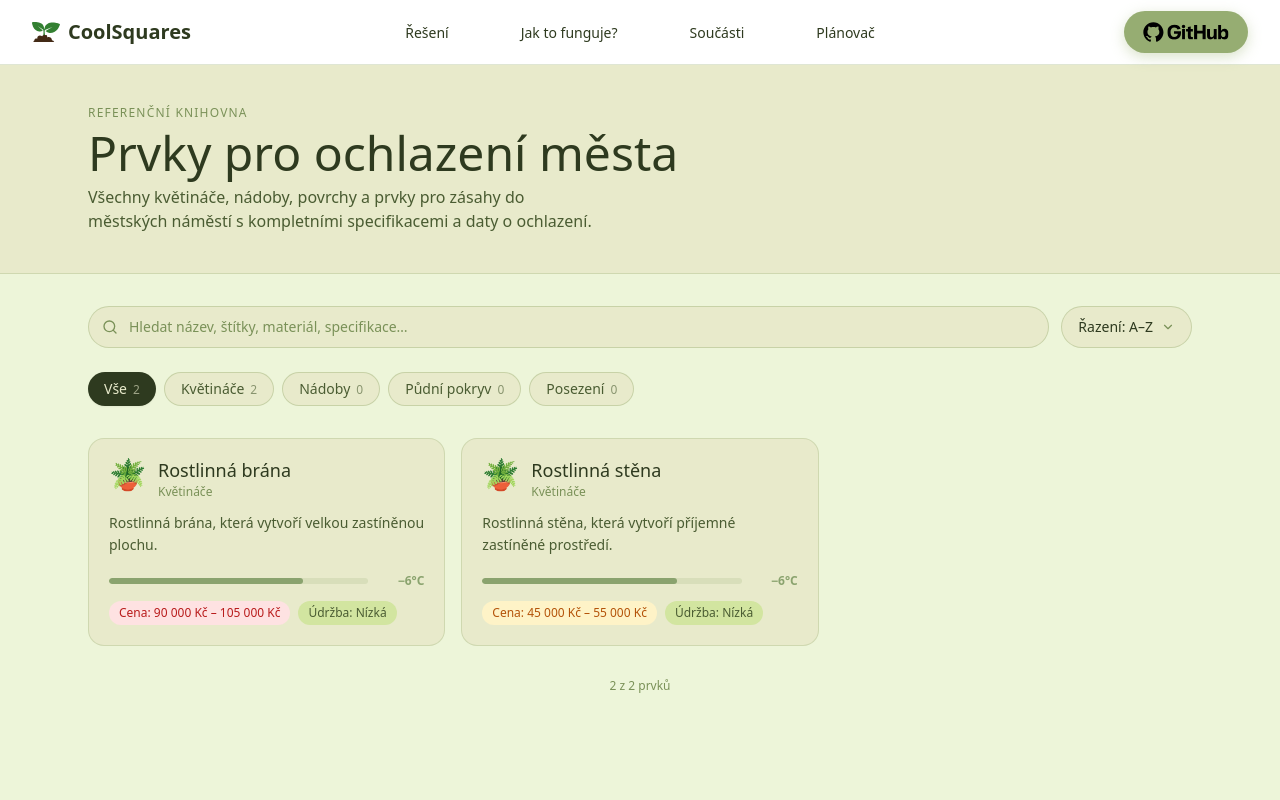
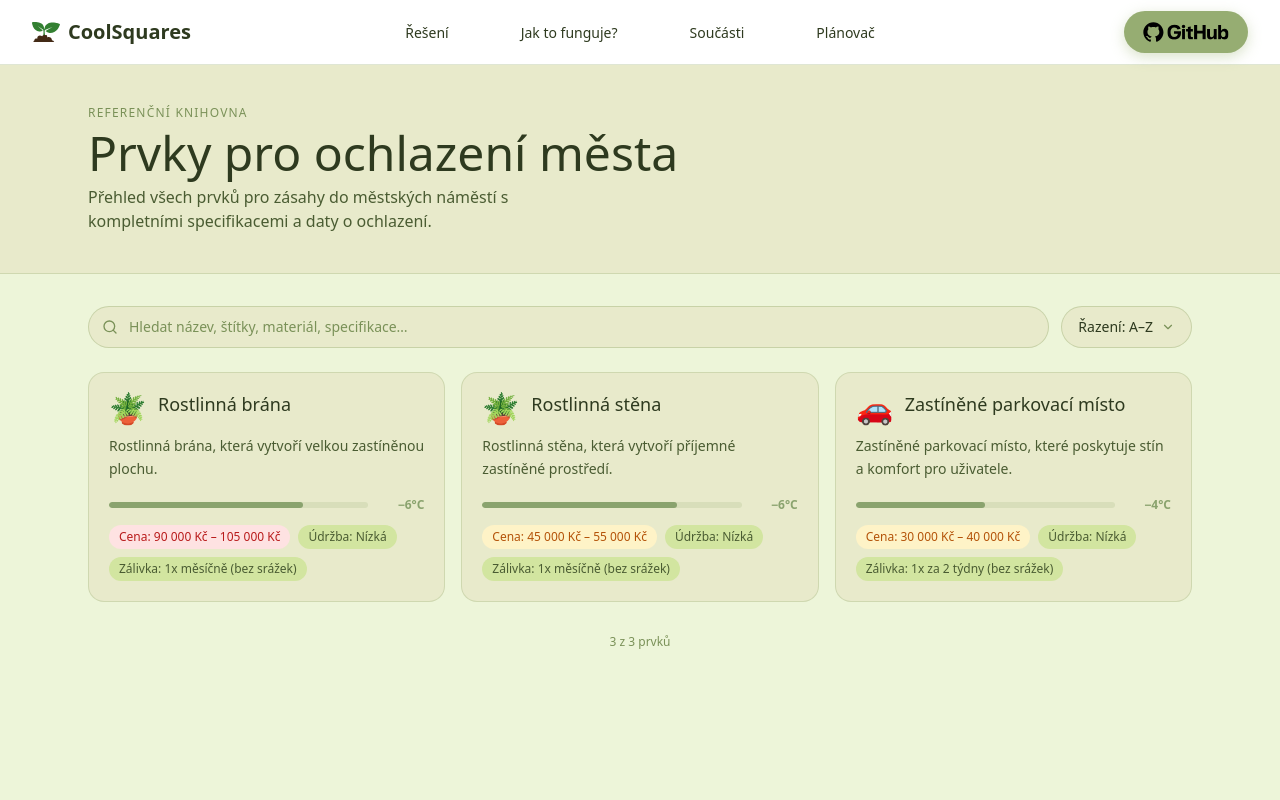
Before and after one commit to Galacti-Official/Cool-Squares, a Next.js app: page /features in a window 1280 px wide. Shown: the top 800 px of the page. Built offline with nearby package versions, Linux system fonts and the light colour scheme.

Commit message:
category deletion

```diff
--- a/components/encyclopedia/EncyclopediaView.tsx
+++ b/components/encyclopedia/EncyclopediaView.tsx
@@ -2,7 +2,7 @@
 
 import { useEffect, useMemo, useRef, useState } from "react";
 import { useSearchParams } from "next/navigation";
-import { ITEMS, CATEGORIES, type Item, type Category } from "./itemData";
+import { ITEMS, type Item } from "./itemData";
 import { Search, ChevronDown, X } from 'lucide-react';
 
 const COST_COLOR: Record<string, string> = {
@@ -45,8 +45,8 @@ function getMaintenanceSearchAliases(maintenance: Item["maintenance"]): string[]
   return ["vysoka", "vysoke", "narocna", "high", "demanding"];
 }
 
-function getWaterSearchAliases(waterNeeded: boolean): string[] {
-  if (waterNeeded) return ["voda", "zavlaha", "zalivka", "water", "watering"];
+function getWaterSearchAliases(waterFrequency?: string): string[] {
+  if (waterFrequency) return ["voda", "zavlaha", "zalivka", "water", "watering"];
   return ["bez-vody", "bezvody", "bez vody", "sucho", "dry", "no-water"];
 }
 
@@ -54,7 +54,6 @@ interface ItemSearchIndex {
   item: Item;
   name: string;
   description: string;
-  category: string;
   material: string;
   dimensions: string;
   weight: string;
@@ -68,7 +67,6 @@ function buildSearchIndex(item: Item): ItemSearchIndex {
     item,
     name: normalizeSearchText(item.name),
     description: normalizeSearchText(item.description),
-    category: normalizeSearchText(item.category),
     material: normalizeSearchText(item.material),
     dimensions: normalizeSearchText(item.dimensions),
     weight: normalizeSearchText(item.weight),
@@ -77,7 +75,7 @@ function buildSearchIndex(item: Item): ItemSearchIndex {
     aliases: [
       ...getCostSearchAliases(item.cost),
       ...getMaintenanceSearchAliases(item.maintenance),
-      ...getWaterSearchAliases(item.waterNeeded),
+      ...getWaterSearchAliases(item.waterFrequency),
       normalizeSearchText(COST_LABEL[item.cost]),
       normalizeSearchText(MAINT_LABEL[item.maintenance]),
     ],
@@ -96,10 +94,6 @@ function scoreSearchMatch(index: ItemSearchIndex, query: string, terms: string[]
     }
     if (index.tags.some((tag) => tag.includes(term))) {
       score += 30;
-      matched = true;
-    }
-    if (index.category.includes(term)) {
-      score += 24;
       matched = true;
     }
     if (index.material.includes(term)) {
@@ -131,7 +125,6 @@ function scoreSearchMatch(index: ItemSearchIndex, query: string, terms: string[]
   else if (index.name.includes(query)) score += 58;
 
   if (index.tags.some((tag) => tag.includes(query))) score += 40;
-  if (index.category.includes(query)) score += 34;
   if (index.aliases.some((alias) => alias.includes(query))) score += 28;
   if (index.description.includes(query)) score += 20;
 
@@ -257,7 +250,6 @@ function ItemCard({ item, onClick }: { item: Item; onClick: () => void }) {
           <h3 className="font-display text-lg text-text leading-tight group-hover:text-btn-dark transition-colors">
             {item.name}
           </h3>
-          <p className="text-xs text-text-light mt-0.5">{item.category}</p>
         </div>
       </div>
 
@@ -274,9 +266,9 @@ function ItemCard({ item, onClick }: { item: Item; onClick: () => void }) {
         <span className={`${BADGE} bg-fg text-text-mid`}>
           Údržba: {MAINT_LABEL[item.maintenance]}
         </span>
-        {!item.waterNeeded && (
-          <span className={`${BADGE} bg-fg text-text-mid`}>Bez potřeby vody</span>
-        )}
+        <span className={`${BADGE} bg-fg text-text-mid`}>
+          Zálivka: {item.waterFrequency ?? "Bez potřeby"}
+        </span>
       </div>
     </button>
   );
@@ -297,7 +289,6 @@ function DetailPanel({ item, onClose }: { item: Item; onClose: () => void }) {
           <span className="text-4xl">{item.emoji}</span>
           <div className="flex-1 min-w-0">
             <h2 className="font-display text-2xl text-text leading-tight">{item.name}</h2>
-            <p className="text-sm text-text-light">{item.category}</p>
           </div>
           <button
             onClick={onClose}
@@ -334,7 +325,7 @@ function DetailPanel({ item, onClose }: { item: Item; onClose: () => void }) {
               { label: "Materiál", value: item.material },
               { label: "Hmotnost", value: item.weight },
               { label: "Rozměry", value: item.dimensions },
-              { label: "Potřeba vody", value: item.waterNeeded ? "Ano" : "Ne" },
+              { label: "Zálivka", value: item.waterFrequency ?? "Bez potřeby" },
             ].map(({ label, value }) => (
               <div key={label} className="flex justify-between items-start py-2.5 px-3 rounded-xl bg-fg/60 border border-btn/15">
                 <span className="text-xs text-text-light">{label}</span>
@@ -376,7 +367,6 @@ function DetailPanel({ item, onClose }: { item: Item; onClose: () => void }) {
 export default function EncyclopediaView() {
   const searchParams = useSearchParams();
   const [search, setSearch] = useState("");
-  const [activeCategory, setActiveCategory] = useState<Category | "Vše">("Vše");
   const [sortBy, setSortBy] = useState<"name" | "cooling" | "cost">("name");
   const [selected, setSelected] = useState<Item | null>(null);
   const initialOpenApplied = useRef(false);
@@ -401,11 +391,7 @@ export default function EncyclopediaView() {
 
   const filtered = useMemo(() => {
     const comparator = getSortComparator(sortBy);
-    let items = ITEM_SEARCH_INDEX;
-
-    if (activeCategory !== "Vše") {
-      items = items.filter((entry) => entry.item.category === activeCategory);
-    }
+    const items = ITEM_SEARCH_INDEX;
 
     const query = normalizeSearchText(search.trim());
     const terms = splitSearchTerms(query);
@@ -422,7 +408,7 @@ export default function EncyclopediaView() {
       .filter((entry) => entry.score >= 0)
       .sort((a, b) => b.score - a.score || comparator(a.item, b.item))
       .map((entry) => entry.item);
-  }, [search, activeCategory, sortBy]);
+  }, [search, sortBy]);
 
   return (
     <div className="min-h-screen bg-fg/40">
@@ -434,7 +420,7 @@ export default function EncyclopediaView() {
             Prvky pro ochlazení města
           </h1>
           <p className="text-text-mid max-w-lg">
-            Všechny květináče, nádoby, povrchy a prvky pro zásahy do městských náměstí s kompletními specifikacemi a daty o ochlazení.
+            Přehled všech prvků pro zásahy do městských náměstí s kompletními specifikacemi a daty o ochlazení.
           </p>
         </div>
       </div>
@@ -456,25 +442,6 @@ export default function EncyclopediaView() {
           </div>
 
           <SortDropdown value={sortBy} onChange={setSortBy} />
-        </div>
-
-        <div className="flex flex-wrap gap-2 mb-8">
-          {(["Vše", ...CATEGORIES] as const).map((cat) => (
-            <button
-              key={cat}
-              onClick={() => setActiveCategory(cat)}
-              className={`px-4 py-1.5 rounded-full text-sm font-medium transition-all ${
-                activeCategory === cat
-                  ? "bg-text text-bg shadow-sm"
-                  : "bg-bg border border-btn/40 text-text-mid hover:border-btn hover:text-text"
-              }`}
-            >
-              {cat}
-              <span className="ml-1.5 text-xs opacity-60">
-                {cat === "Vše" ? ITEMS.length : ITEMS.filter((i) => i.category === cat).length}
-              </span>
-            </button>
-          ))}
         </div>
 
         {filtered.length === 0 ? (
--- a/components/encyclopedia/itemData.ts
+++ b/components/encyclopedia/itemData.ts
@@ -1,5 +1,3 @@
-export type Category = "Květináče" | "Nádoby" | "Půdní pokryv" | "Posezení";
-
 export interface ItemDimensions {
   width: number;
   depth: number;
@@ -18,7 +16,6 @@ export function formatDimensions(dimensions: ItemDimensions): string {
 export interface Item {
   id: string;
   name: string;
-  category: Category;
   emoji: string;
   description: string;
   coolingEffect: number;
@@ -33,7 +30,7 @@ export interface Item {
   modelPath?: string;
   topDownImagePath?: string;
   dimensionsM?: ItemDimensions;
-  waterNeeded: boolean;
+  waterFrequency?: string;
   tags: string[];
   specs: Record<string, string>;
 }
@@ -48,6 +45,11 @@ const rostlinnaStenaDimensions: ItemDimensions = {
   depth: 2,
   height: 3,
 };
+const zastineneParkovaciMistoDimensions: ItemDimensions = {
+  width: 2,
+  depth: 3,
+  height: 5,
+};
 const rostlinnaBranaModelPath = encodeURI("/Rostliná brána.stl");
 const rostlinnaStenaModelPath = encodeURI("/Rostliná stěna.stl");
 const rostlinnaBranaTopImagePath = encodeURI("/Rostliná brána-top.png");
@@ -57,7 +59,6 @@ export const ITEMS: Item[] = [
   {
     id: "1",
     name: "Rostlinná brána",
-    category: "Květináče",
     emoji: "🪴",
     description: "Rostlinná brána, která vytvoří velkou zastíněnou plochu.",
     coolingEffect: 6,
@@ -72,7 +73,7 @@ export const ITEMS: Item[] = [
     modelPath: rostlinnaBranaModelPath,
     topDownImagePath: rostlinnaBranaTopImagePath,
     dimensionsM: rostlinnaBranaDimensions,
-    waterNeeded: true,
+    waterFrequency: "1x měsíčně (bez srážek)",
     tags: ["modulární", "brána", "venkovní"],
     specs: {
       "Barva": "Šedo-hnědá",
@@ -81,7 +82,6 @@ export const ITEMS: Item[] = [
     {
     id: "2",
     name: "Rostlinná stěna",
-    category: "Květináče",
     emoji: "🪴",
     description: "Rostlinná stěna, která vytvoří příjemné zastíněné prostředí.",
     coolingEffect: 6,
@@ -96,15 +96,36 @@ export const ITEMS: Item[] = [
     modelPath: rostlinnaStenaModelPath,
     topDownImagePath: rostlinnaStenaTopImagePath,
     dimensionsM: rostlinnaStenaDimensions,
-    waterNeeded: true,
+    waterFrequency: "1x měsíčně (bez srážek)",
     tags: ["modulární", "stěna", "venkovní"],
     specs: {
       "Barva": "Šedo-hnědá",
     },
   },
+    {
+      id: "3",
+      name: "Zastíněné parkovací místo",
+      emoji: "🚗",
+      description: "Zastíněné parkovací místo, které poskytuje stín a komfort pro uživatele.",
+      coolingEffect: 4,
+      cost: "medium",
+      priceMin: 30000,
+      priceMax: 40000,
+      maintenance: "low",
+      lifespan: "10–15 let",
+      material: "Dřevo, hliník, nerezová ocel",
+      weight: "1 500 kg (s půdou a plně zavlažené)",
+      dimensions: "2 x 3 x 5 m",
+      modelPath: encodeURI("/Zastíněné parkovací místo.stl"),
+      topDownImagePath: encodeURI("/Zastíněné parkovací místo-top.png"),
+      dimensionsM: { width: 3, depth: 6 },
+      waterFrequency: "1x za 2 týdny (bez srážek)",
+      tags: ["modulární", "parkování", "venkovní"],
+      specs: {
+        "Barva": "Šedo-hnědá",
+      },
+    }
 ];
-
-export const CATEGORIES: Category[] = ["Květináče", "Nádoby", "Půdní pokryv", "Posezení"];
 
 export const COST_LABEL: Record<string, string> = { low: "Nízké", medium: "Střední", high: "Vysoké" };
 export const MAINT_LABEL: Record<string, string> = { low: "Nízká", medium: "Střední", high: "Vysoká" };
--- a/components/map/ParcelEditor.tsx
+++ b/components/map/ParcelEditor.tsx
@@ -102,9 +102,9 @@ function getItemPriceRange(item: Item): { min: number; max: number } {
   return costToPrice(item.cost);
 }
 
-const ELEMENT_CATALOG = ITEMS.reduce<{ category: string; items: any[] }[]>((acc, item) => {
+const ELEMENT_CATALOG = ITEMS.map((item) => {
   const { w, h } = getItemCanvasDimensions(item);
-  const entry = {
+  return {
     type: item.id,
     label: item.name,
     icon: item.emoji,
@@ -115,11 +115,7 @@ const ELEMENT_CATALOG = ITEMS.reduce<{ category: string; items: any[] }[]>((acc,
     desc: item.dimensions,
     itemRef: item,
   };
-  const existing = acc.find(c => c.category === item.category);
-  if (existing) existing.items.push(entry);
-  else acc.push({ category: item.category, items: [entry] });
-  return acc;
-}, []);
+});
 
 const ELEMENT_PRICES: Record<string, { min: number; max: number }> = Object.fromEntries(
   ITEMS.map(item => [item.id, getItemPriceRange(item)])
@@ -256,10 +252,9 @@ function computePlanStats(elements: PlacedElement[], parcelAreaSqM: number, pixe
   const tempDelta = Math.max(-(totalCooling / Math.sqrt(parcelArea)), -3.0);
   const coveragePct = Math.min(100, (totalCoveredSqM / parcelArea) * 100);
 
-  const allItems = ELEMENT_CATALOG.flatMap(c => c.items);
   const breakdown = Object.entries(byType)
     .map(([type, data]) => {
-      const cat = allItems.find(i => i.type === type);
+      const cat = ELEMENT_CATALOG.find(i => i.type === type);
       return { label: cat?.label ?? type, icon: cat?.icon ?? "?", ...data };
     })
     .sort((a, b) => b.max - a.max);
@@ -404,7 +399,6 @@ function ItemTooltip({ item }: { item: Item }) {
         </div>
         <div>
           <div style={{ fontSize: 13, color: "#2e3a1f", fontStyle: "italic", marginBottom: 2 }}>{item.name}</div>
-          <div style={{ fontSize: 10, color: "#2e3a1f66", letterSpacing: "0.06em", textTransform: "uppercase" }}>{item.category}</div>
         </div>
       </div>
 
@@ -429,9 +423,9 @@ function ItemTooltip({ item }: { item: Item }) {
 
       <div style={{ display: "flex", gap: 4, flexWrap: "wrap", marginBottom: 10 }}>
         <CostBadge cost={item.cost} />
-        {item.waterNeeded && (
+        {item.waterFrequency && (
           <span style={{ fontSize: 9, padding: "2px 6px", borderRadius: 3, background: "#5B7FA022", color: "#5B7FA0", fontFamily: "inherit", letterSpacing: "0.04em" }}>
-            💧 Potřebuje vodu
+            💧 {item.waterFrequency}
           </span>
         )}
         <span style={{ fontSize: 9, padding: "2px 6px", borderRadius: 3, background: "#2e3a1f0a", color: "#2e3a1f66", fontFamily: "inherit", letterSpacing: "0.04em" }}>
@@ -589,7 +583,7 @@ function PropertiesPanel({ item, selectedCount, onChange, onCommit, onDelete }:
       {selectedCount > 1 ? "Vybráno více prvků" : "Vyberte prvek pro úpravu jeho vlastností"}
     </div>
   );
-  const catalogItem = ELEMENT_CATALOG.flatMap(c => c.items).find(i => i.type === item.type);
+  const catalogItem = ELEMENT_CATALOG.find(i => i.type === item.type);
   const price = ELEMENT_PRICES[item.type];
   const itemData: Item | undefined = (catalogItem as any)?.itemRef;
 
@@ -608,7 +602,7 @@ function PropertiesPanel({ item, selectedCount, onChange, onCommit, onDelete }:
           <div style={{ marginTop: 8, fontSize: 11, color: "#2e3a1f66", lineHeight: 1.5 }}>
             <div>Chlazení: <span style={{ color: "#2a7d4f" }}>−{itemData.coolingEffect} °C</span></div>
             <div>Životnost: {itemData.lifespan}</div>
-            {itemData.waterNeeded && <div style={{ color: "#5B7FA0" }}>💧 Potřebuje zavlažování</div>}
+            {itemData.waterFrequency && <div style={{ color: "#5B7FA0" }}>💧 Zálivka: {itemData.waterFrequency}</div>}
           </div>
         )}
       </div>
@@ -748,7 +742,6 @@ export default function ParcelEditor({ areas, onBack, initialPlan }: { areas: Se
   const [selectionBox, setSelectionBox] = useState<{ startX: number; startY: number; x: number; y: number } | null>(null);
   const [isDragOver, setIsDragOver] = useState(false);
   const [sidebarSearch, setSidebarSearch] = useState("");
-  const [activeCategory, setActiveCategory] = useState<string | null>(null);
   const [editorMapStyle, setEditorMapStyle] = useState<"map" | "satellite">("map");
   const [zoomDisplay, setZoomDisplay] = useState(100);
   const [barExpanded, setBarExpanded] = useState(false);
@@ -814,13 +807,12 @@ export default function ParcelEditor({ areas, onBack, initialPlan }: { areas: Se
   useEffect(() => { hoveredIdRef.current = hoveredId; }, [hoveredId]);
 
   useEffect(() => {
-    const allItems = ELEMENT_CATALOG.flatMap(c => c.items);
-    for (const cat of allItems) {
-      const imgPath: string | undefined = cat.itemRef?.topDownImagePath;
-      if (imgPath && !imageCacheRef.current.has(cat.type)) {
+    for (const catalogItem of ELEMENT_CATALOG) {
+      const imgPath: string | undefined = catalogItem.itemRef?.topDownImagePath;
+      if (imgPath && !imageCacheRef.current.has(catalogItem.type)) {
         const img = new Image();
         img.src = imgPath;
-        imageCacheRef.current.set(cat.type, img);
+        imageCacheRef.current.set(catalogItem.type, img);
       }
     }
   }, []);
@@ -1142,7 +1134,7 @@ export default function ParcelEditor({ areas, onBack, initialPlan }: { areas: Se
     ctx.fillText(barMetres >= 1000 ? `${barMetres / 1000}km` : `${barMetres}m`, bx + barPx / 2, by - 5 / zoom);
 
     elementsRef.current.forEach(el => {
-      const cat = ELEMENT_CATALOG.flatMap(c => c.items).find(i => i.type === el.type);
+      const cat = ELEMENT_CATALOG.find(i => i.type === el.type);
       if (!cat) return;
       const topDownImg = imageCacheRef.current.get(el.type);
       drawShape(
@@ -1885,23 +1877,11 @@ export default function ParcelEditor({ areas, onBack, initialPlan }: { areas: Se
 
 
   const selectedElement = selectedIds.length === 1 ? (elements.find(el => el.id === selectedIds[0]) ?? null) : null;
-  const categories = ELEMENT_CATALOG.map(c => c.category);
   const normalizedSidebarSearch = normalizeSearchText(sidebarSearch.trim());
-  const filteredCatalog = ELEMENT_CATALOG
-    .map((cat) => {
-      const normalizedCategory = normalizeSearchText(cat.category);
-      const items = cat.items.filter((item) => {
-        if (activeCategory && cat.category !== activeCategory) return false;
+  const filteredCatalog = ELEMENT_CATALOG.filter((item) => {
     if (!normalizedSidebarSearch) return true;
-        const normalizedLabel = normalizeSearchText(item.label);
-        return (
-          normalizedLabel.includes(normalizedSidebarSearch) ||
-          normalizedCategory.includes(normalizedSidebarSearch)
-        );
+    return normalizeSearchText(item.label).includes(normalizedSidebarSearch);
   });
-      return { ...cat, items };
-    })
-    .filter(cat => cat.items.length > 0);
 
   const parcelAreaSqM = area.areaSqKm * 1_000_000;
   const planStats: PlanStats | null = elements.length === 0 ? null
@@ -2066,7 +2046,7 @@ export default function ParcelEditor({ areas, onBack, initialPlan }: { areas: Se
         {selectedIds.length > 0 && mobileSheet === "none" && (
           <div style={{ flexShrink: 0, borderTop: "1.5px solid #2e3a1f22", background: "#2e3a1f", display: "flex", alignItems: "center", height: 52, paddingLeft: 14 }}>
             <span style={{ fontSize: 12, color: "#F4F5E0cc", flex: 1, letterSpacing: "0.03em" }}>
-              {selectedIds.length === 1 ? (ELEMENT_CATALOG.flatMap(c => c.items).find(i => i.type === selectedElement?.type)?.label ?? "Prvek") : `Vybráno: ${selectedIds.length}`}
+              {selectedIds.length === 1 ? (ELEMENT_CATALOG.find(i => i.type === selectedElement?.type)?.label ?? "Prvek") : `Vybráno: ${selectedIds.length}`}
             </span>
             <button onClick={() => rotateSelectedBy(-15)} style={{ ...iconBtn, color: "#F4F5E0" }}><RotateCcw size={18} /></button>
             <button onClick={() => rotateSelectedBy(15)} style={{ ...iconBtn, color: "#F4F5E0" }}><RotateCw size={18} /></button>
@@ -2108,24 +2088,9 @@ export default function ParcelEditor({ areas, onBack, initialPlan }: { areas: Se
                 style={{ flex: 1, padding: "10px 12px", border: "1.5px solid #2e3a1f22", borderRadius: 8, background: "#2e3a1f08", fontSize: 14, fontFamily: "inherit", color: "#2e3a1f", outline: "none" }} />
               <button onClick={closeSheet} style={iconBtn}><X size={20} /></button>
             </div>
-            <div style={{ display: "flex", gap: 6, padding: "0 14px 10px", overflowX: "auto", flexShrink: 0 }}>
-              <button onClick={() => setActiveCategory(null)}
-                style={{ flexShrink: 0, fontSize: 11, letterSpacing: "0.04em", padding: "6px 12px", borderRadius: 999, border: "1.5px solid", cursor: "pointer", fontFamily: "inherit", borderColor: activeCategory === null ? "#2e3a1f" : "#2e3a1f33", background: activeCategory === null ? "#2e3a1f" : "transparent", color: activeCategory === null ? "#F4F5E0" : "#2e3a1f88" }}>
-                Vše
-              </button>
-              {categories.map(cat => (
-                <button key={cat} onClick={() => setActiveCategory(activeCategory === cat ? null : cat)}
-                  style={{ flexShrink: 0, fontSize: 11, letterSpacing: "0.04em", padding: "6px 12px", borderRadius: 999, border: "1.5px solid", cursor: "pointer", fontFamily: "inherit", whiteSpace: "nowrap", borderColor: activeCategory === cat ? "#2e3a1f" : "#2e3a1f33", background: activeCategory === cat ? "#2e3a1f" : "transparent", color: activeCategory === cat ? "#F4F5E0" : "#2e3a1f88" }}>
-                  {cat}
-                </button>
-              ))}
-            </div>
             <div style={{ flex: 1, overflowY: "auto", padding: "0 14px 20px", WebkitOverflowScrolling: "touch" }}>
-              {filteredCatalog.map(cat => (
-                <div key={cat.category} style={{ marginBottom: 18 }}>
-                  <div style={{ fontSize: 10, letterSpacing: "0.12em", textTransform: "uppercase", color: "#2e3a1f55", marginBottom: 8 }}>{cat.category}</div>
               <div style={{ display: "grid", gridTemplateColumns: "repeat(4, 1fr)", gap: 8 }}>
-                    {cat.items.map(item => {
+                {filteredCatalog.map(item => {
                   const p = ELEMENT_PRICES[item.type];
                   const priceLabel = p ? `${p.min >= 1000 ? `${(p.min / 1000).toFixed(p.min % 1000 === 0 ? 0 : 1)}k` : p.min}–${p.max >= 1000 ? `${(p.max / 1000).toFixed(p.max % 1000 === 0 ? 0 : 1)}k` : p.max}` : null;
                   return (
@@ -2140,8 +2105,6 @@ export default function ParcelEditor({ areas, onBack, initialPlan }: { areas: Se
                   );
                 })}
               </div>
-                </div>
-              ))}
               {filteredCatalog.length === 0 && (
                 <div style={{ fontSize: 13, color: "#2e3a1f44", fontStyle: "italic", textAlign: "center", paddingTop: 30 }}>Nenalezeny žádné prvky</div>
               )}
@@ -2365,27 +2328,10 @@ export default function ParcelEditor({ areas, onBack, initialPlan }: { areas: Se
             <input value={sidebarSearch} onChange={e => setSidebarSearch(e.target.value)} placeholder="Hledat prvky…"
               style={{ width: "100%", padding: "7px 10px", border: "1.5px solid #2e3a1f22", borderRadius: 3, background: "#2e3a1f08", fontSize: 12, fontFamily: "inherit", color: "#2e3a1f", outline: "none", boxSizing: "border-box" }} />
           </div>
-          <div style={{ display: "flex", flexWrap: "wrap", gap: 4, padding: "8px 10px", borderBottom: "1.5px solid #2e3a1f11" }}>
-            <button onClick={() => setActiveCategory(null)}
-              style={{ fontSize: 9, letterSpacing: "0.08em", textTransform: "uppercase", padding: "3px 7px", borderRadius: 3, border: "1.5px solid", cursor: "pointer", fontFamily: "inherit", borderColor: activeCategory === null ? "#2e3a1f" : "#2e3a1f33", background: activeCategory === null ? "#2e3a1f" : "transparent", color: activeCategory === null ? "#F4F5E0" : "#2e3a1f77" }}>
-              Vše
-            </button>
-            {categories.map(cat => (
-              <button key={cat} onClick={() => setActiveCategory(activeCategory === cat ? null : cat)}
-                style={{ fontSize: 9, letterSpacing: "0.08em", textTransform: "uppercase", padding: "3px 7px", borderRadius: 3, border: "1.5px solid", cursor: "pointer", fontFamily: "inherit", borderColor: activeCategory === cat ? "#2e3a1f" : "#2e3a1f33", background: activeCategory === cat ? "#2e3a1f" : "transparent", color: activeCategory === cat ? "#F4F5E0" : "#2e3a1f77" }}>
-                {cat}
-              </button>
-            ))}
-          </div>
           <div style={{ flex: 1, overflowY: "auto", padding: "8px", overflowX: "visible" }}>
-            {filteredCatalog.map(cat => (
-              <div key={cat.category} style={{ marginBottom: 16 }}>
-                <div style={{ fontSize: 9, letterSpacing: "0.12em", textTransform: "uppercase", color: "#2e3a1f55", marginBottom: 6, padding: "0 4px" }}>{cat.category}</div>
             <div style={{ display: "grid", gridTemplateColumns: "repeat(3, 1fr)", gap: 2, position: "relative" }}>
-                  {cat.items.map(item => <CatalogItem key={item.type} item={item} onDragStart={onCatalogDragStart} />)}
-                </div>
-              </div>
-            ))}
+              {filteredCatalog.map(item => <CatalogItem key={item.type} item={item} onDragStart={onCatalogDragStart} />)}
+            </div>
             {filteredCatalog.length === 0 && (
               <div style={{ fontSize: 12, color: "#2e3a1f44", fontStyle: "italic", textAlign: "center", paddingTop: 20 }}>Nenalezeny žádné prvky</div>
             )}
@@ -2468,7 +2414,7 @@ export default function ParcelEditor({ areas, onBack, initialPlan }: { areas: Se
                 Vrstvy ({elements.length})
               </div>
               {[...elements].reverse().map(el => {
-                const cat = ELEMENT_CATALOG.flatMap(c => c.items).find(i => i.type === el.type);
+                const cat = ELEMENT_CATALOG.find(i => i.type === el.type);
                 const isSel = selectedIds.includes(el.id);
                 return (
                   <div key={el.id}
```
Lines whose indentation alone changed are shown as unchanged.
